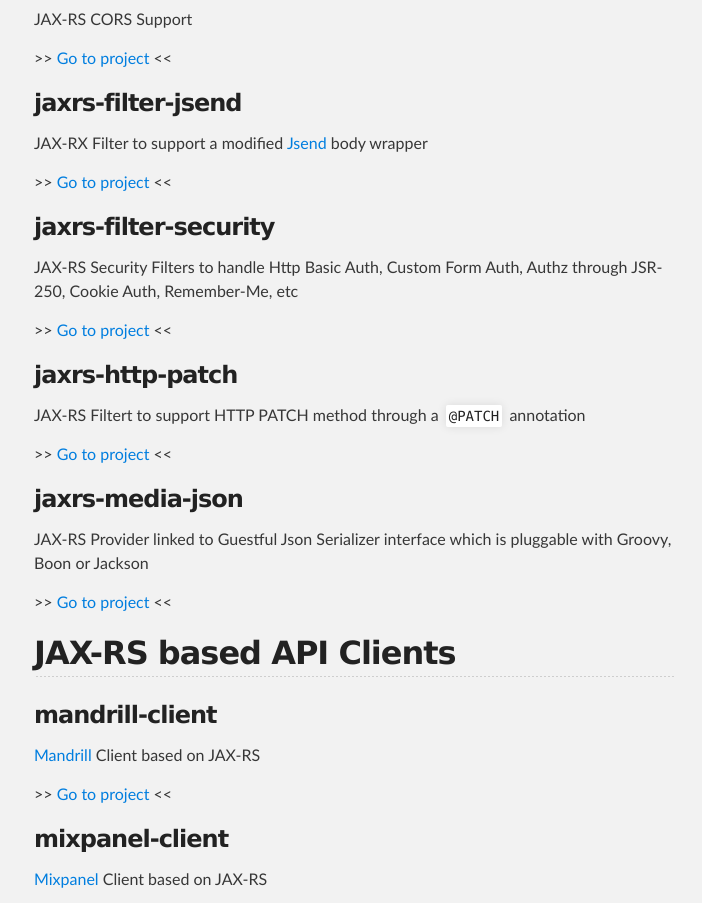
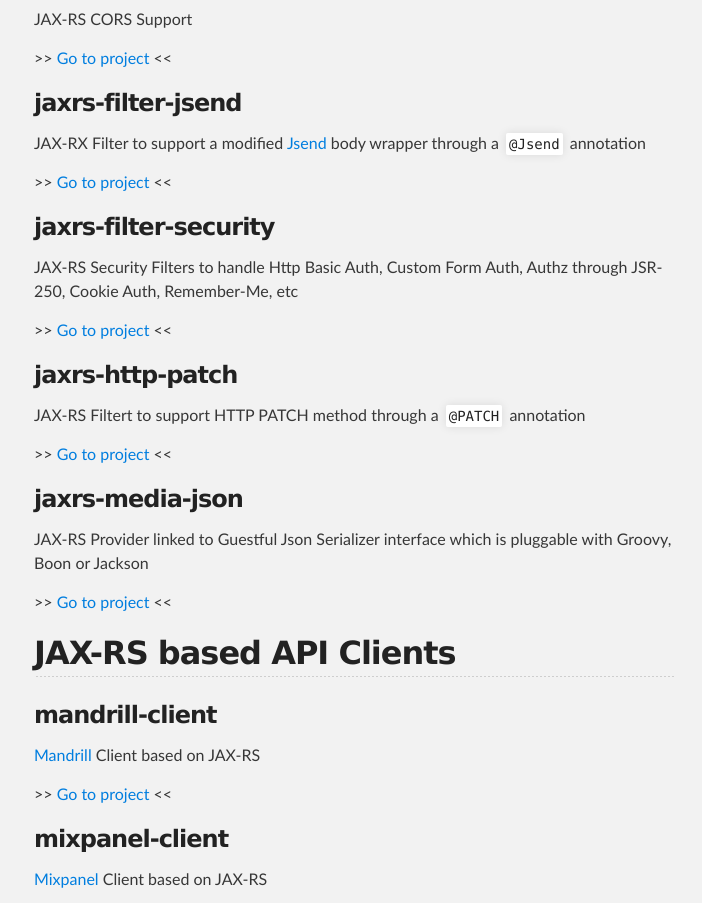
Before and after one commit to guestful/guestful.github.io, a plain HTML site: page index.html in a window 1280 px wide. Shown: the part 1703-2606 px from the top of the page, without its empty margins (286-988 px from the left). Drawn offline with Linux system fonts and the light colour scheme.

Commit message:
Replace master branch with page content via GitHub

```diff
--- a/index.html
+++ b/index.html
@@ -114,7 +114,7 @@
 <h3>
 <a id="jaxrs-filter-jsend" class="anchor" href="#jaxrs-filter-jsend" aria-hidden="true"><span class="octicon octicon-link"></span></a>jaxrs-filter-jsend</h3>
 
-<p>JAX-RX Filter to support a modified <a href="http://labs.omniti.com/labs/jsend">Jsend</a> body wrapper</p>
+<p>JAX-RX Filter to support a modified <a href="http://labs.omniti.com/labs/jsend">Jsend</a> body wrapper through a <code>@Jsend</code> annotation</p>
 
 <p>&gt;&gt; <a href="module.jaxrs-filter-jsend">Go to project</a> &lt;&lt;</p>
 
```
Also changed, not shown: params.json (+1 -1 lines).
